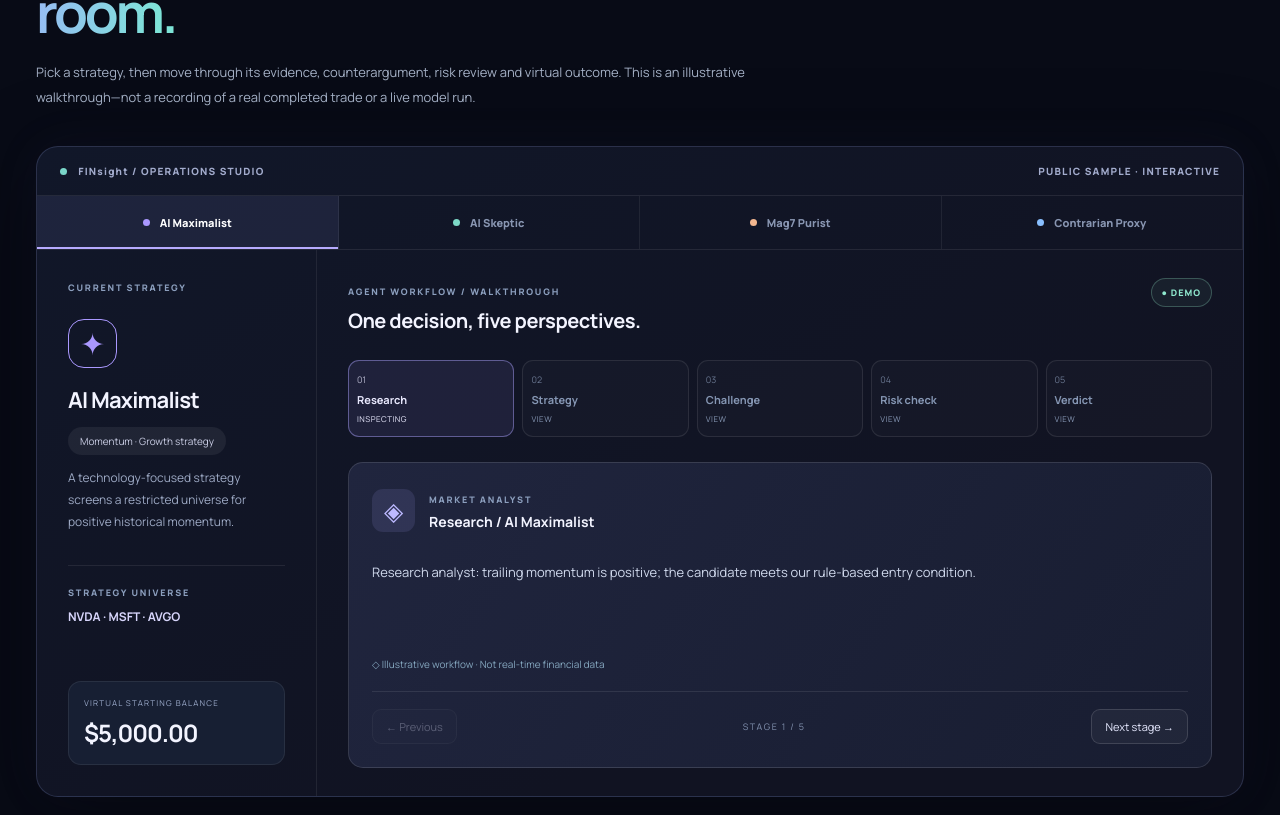
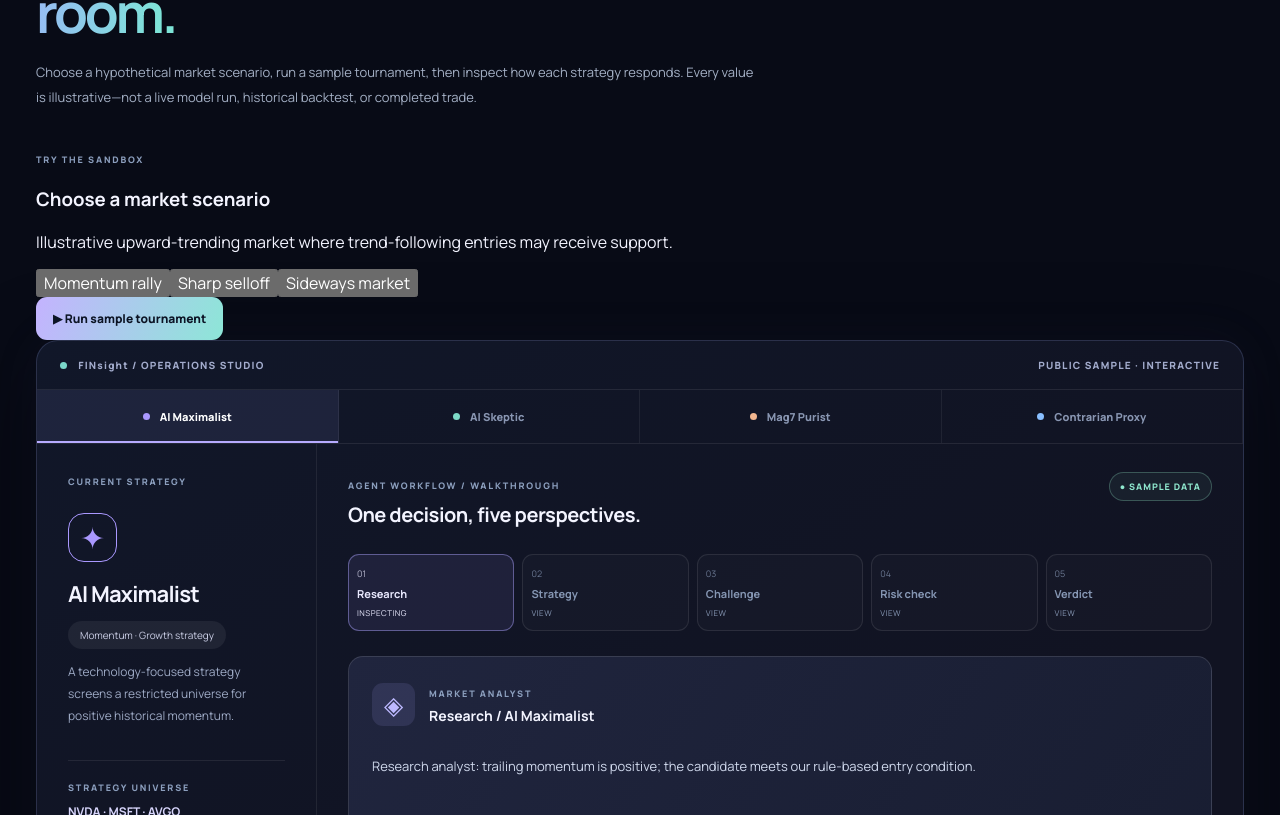
Before and after one commit to SaiRah47/finsight-ai, a Next.js app: page /showcase in a window 1280 px wide. Shown: the part 1125-1940 px from the top of the page. Built offline with nearby package versions, Linux system fonts and the light colour scheme.

Commit message:
feat(showcase): add sample market scenarios and interactive virtual tournament

```diff
--- a/app/showcase/PublicShowcase.tsx
+++ b/app/showcase/PublicShowcase.tsx
@@ -45,9 +45,18 @@ const architecture=[
  {number:'05',name:'Evaluation',desc:'Historical equity curves, drawdown, volatility, Sharpe, and SPY-relative comparisons.'},
  {number:'06',name:'Persistence & observability',desc:'Supabase versioned source snapshots, run history, debates, and traceable decisions.'}
 ];
+const scenarios=[
+ {id:'momentum',name:'Momentum rally',label:'Broad momentum',detail:'Illustrative upward-trending market where trend-following entries may receive support.',adjustments:[8.4,3.1,6.2,1.8]},
+ {id:'selloff',name:'Sharp selloff',label:'High volatility',detail:'Illustrative risk-off market with higher drawdown pressure and defensive trade-offs.',adjustments:[-12.6,-3.8,-10.9,-6.1]},
+ {id:'sideways',name:'Sideways market',label:'Range-bound',detail:'Illustrative sideways regime that challenges trend-following strategies.',adjustments:[-2.3,1.4,-1.2,2.8]}
+] as const;
 const representative=[{symbol:'NVDA',change:'+7.3%',tone:'up'},{symbol:'PG',change:'+2.1%',tone:'up'},{symbol:'SPY',change:'+4.5%',tone:'up'}];
 export default function PublicShowcase(){
  const [selected,setSelected]=useState(0),[stage,setStage]=useState(0),[view,setView]=useState<'workflow'|'architecture'|'scorecard'>('workflow'),[copied,setCopied]=useState(false);
+ const [scenario,setScenario]=useState(0),[hasRun,setHasRun]=useState(false);
+ const sample=scenarios[scenario];
+ const results=agents.map((a,i)=>({name:a.name,value:5000*(1+sample.adjustments[i]/100),change:sample.adjustments[i],color:a.color})).sort((a,b)=>b.value-a.value);
+ const selectedResult=results.find(r=>r.name===agents[selected].name)!;
  const active=agents[selected];
  async function share(){
   const url=window.location.origin+'/showcase';
@@ -72,7 +81,7 @@ export default function PublicShowcase(){
      <h1>Meet the AI agents.<br/><em>Watch them disagree.</em><br/>See what the data says.</h1>
      <p>FinSight AI is an evidence-first market intelligence system and a simulation-only laboratory for competing investment strategies. Explore the architecture, inspect an agent debate, and see how virtual decisions are evaluated—without an account.</p>
      <div className={styles.heroActions}><a href="#experience" className={styles.primaryButton}>Explore interactive demo <span>↘</span></a><a href="#architecture" className={styles.outlineButton}>See how it works</a></div>
-     <div className={styles.heroFoot}><span>PRIVATE PRODUCTION WORKSPACE</span><i/> <span>PUBLIC SANDBOX PREVIEW</span><i/><span>ZERO REAL TRADING</span></div>
+     <div className={styles.heroFoot}><span>PRIVATE PRODUCTION WORKSPACE</span><i/> <span>ISOLATED INTERACTIVE SAMPLE</span><i/><span>ZERO REAL TRADING</span></div>
     </div>
     <div className={styles.heroVisual} aria-label="Illustrative multi-agent orchestration visualization">
       <div className={styles.haloOne}/><div className={styles.haloTwo}/>
@@ -90,8 +99,20 @@ export default function PublicShowcase(){
     <div><strong>100%</strong><span>Simulation-only</span></div>
    </div>
    <section id="experience" className={styles.experience}>
-    <div className={styles.sectionIntro}><span className={styles.sectionKicker}>01 / THE EXPERIENCE</span><h2>A window into the <em>decision room.</em></h2><p>Pick a strategy, then move through its evidence, counterargument, risk review and virtual outcome. This is an illustrative walkthrough—not a recording of a real completed trade or a live model run.</p></div>
-    <div className={styles.demoFrame}>
+    <div className={styles.sectionIntro}><span className={styles.sectionKicker}>01 / THE EXPERIENCE</span><h2>A window into the <em>decision room.</em></h2><p>Choose a hypothetical market scenario, run a sample tournament, then inspect how each strategy responds. Every value is illustrative—not a live model run, historical backtest, or completed trade.</p></div>
+    <div className={styles.scenarioPanel}>
+      <div><span className={styles.fieldLabel}>TRY THE SANDBOX</span><h3>Choose a market scenario</h3><p>{sample.detail}</p></div>
+      <div className={styles.scenarioActions}>
+       <div className={styles.scenarioPicker} role="group" aria-label="Sample market scenario">{scenarios.map((s,i)=><button key={s.id} type="button" aria-pressed={scenario===i} className={scenario===i?styles.scenarioActive:''} onClick={()=>{setScenario(i);setHasRun(false);setStage(0)}}>{s.name}</button>)}</div>
+       <button type="button" className={styles.primaryButton} onClick={()=>{setHasRun(true);setStage(4)}}>▶ Run sample tournament</button>
+      </div>
+     </div>
+     {hasRun&&<section className={styles.tournamentResult} aria-live="polite" aria-label="Illustrative tournament results">
+      <div className={styles.tournamentHeading}><div><span className={styles.fieldLabel}>SANDBOX RESULTS · {sample.label.toUpperCase()}</span><h3>Four strategies. One hypothetical market.</h3></div><span className={styles.samplePill}>ILLUSTRATIVE ONLY</span></div>
+      <div className={styles.resultGrid}>{results.map((r,i)=><button type="button" key={r.name} onClick={()=>{setSelected(agents.findIndex(a=>a.name===r.name));setStage(4)}} className={styles.resultCard}><span>#{i+1} · {r.name}</span><strong style={{color:r.color}}>${r.value.toLocaleString('en-US',{minimumFractionDigits:2,maximumFractionDigits:2})}</strong><small>{r.change>=0?'+':''}{r.change.toFixed(1)}% simulated</small></button>)}</div>
+      <p>These scenario outcomes are invented educational examples, not predicted returns or results generated by the production engine. Change the scenario to reset the experiment.</p>
+     </section>}
+     <div className={styles.demoFrame}>
      <div className={styles.demoTopbar}><span><i className={styles.demoLight}/> FINsight / OPERATIONS STUDIO</span><span>PUBLIC SAMPLE · INTERACTIVE</span></div>
      <div className={styles.strategyTabs} role="tablist" aria-label="Choose strategy">{agents.map((a,i)=><button key={a.id} role="tab" aria-selected={selected===i} onClick={()=>{setSelected(i);setStage(0)}} className={selected===i?styles.activeTab:''}><span style={{background:a.color}} className={styles.tabDot}/>{a.name}</button>)}</div>
      <div className={styles.demoBody}>
@@ -101,10 +122,10 @@ export default function PublicShowcase(){
        <h3>{active.name}</h3><span className={styles.tag}>{active.tag} · {active.role}</span>
        <p>{active.thesis}</p>
        <div className={styles.profileDivider}/><span className={styles.fieldLabel}>STRATEGY UNIVERSE</span><strong className={styles.universe}>{active.symbol}</strong>
-       <div className={styles.cashBar}><span>VIRTUAL STARTING BALANCE</span><b>$5,000.00</b></div>
+       <div className={styles.cashBar}><span>{hasRun?'ILLUSTRATIVE ENDING BALANCE':'VIRTUAL STARTING BALANCE'}</span><b>{hasRun?selectedResult.value.toLocaleString('en-US',{style:'currency',currency:'USD'}):'$5,000.00'}</b></div>
       </aside>
       <div className={styles.flowPanel}>
-       <div className={styles.flowHeading}><div><span className={styles.fieldLabel}>AGENT WORKFLOW / WALKTHROUGH</span><h3>One decision, five perspectives.</h3></div><span className={styles.fakeLive}>● DEMO</span></div>
+       <div className={styles.flowHeading}><div><span className={styles.fieldLabel}>AGENT WORKFLOW / WALKTHROUGH</span><h3>One decision, five perspectives.</h3></div><span className={styles.fakeLive}>● SAMPLE DATA</span></div>
        <div className={styles.stageList}>{stages.map((s,i)=><button key={s.name} className={stage===i?styles.currentStage:''} onClick={()=>setStage(i)} aria-current={stage===i?'step':undefined}><span>{String(i+1).padStart(2,'0')}</span><b>{s.name}</b><small>{i===stage?'INSPECTING':i<stage?'REVIEWED':'VIEW'}</small></button>)}</div>
        <div className={styles.debateCard}><div className={styles.debateTop}><span className={styles.roleIcon}>{['◈','✦','◇','⬡','✓'][stage]}</span><div><span className={styles.fieldLabel}>{stages[stage].who.toUpperCase()}</span><h4>{stages[stage].name} / {active.name}</h4></div></div>
        <p>{[active.stance,active.stance,active.challenge,active.guardrail,active.decision][stage]}</p><div className={styles.evidenceTag}>◇ Illustrative workflow · Not real-time financial data</div>
@@ -124,6 +145,7 @@ export default function PublicShowcase(){
     </div><div className={styles.scoreCopy}><span className={styles.sectionKicker}>03 / ENGINEERING PRINCIPLES</span><h2>Transparent by design.<br/><em>Tested by construction.</em></h2><p>FinSight separates research evidence from model output, separates historical replay from forward-paper simulation, and keeps owner-only production data behind authentication and database row-level security.</p><div className={styles.featureGrid}><span>✓ Next-session replay fills</span><span>✓ No lookahead signals</span><span>✓ Audit history</span><span>✓ Source freshness checks</span><span>✓ Independent virtual cash</span><span>✓ Risk-based abstention</span></div></div>
    </section>
    <section className={styles.cta}><div><span className={styles.sectionKicker}>THE TAKEAWAY</span><h2>An engineering laboratory for<br/><em>explainable AI decisions.</em></h2><p>Built to explore agent orchestration, backend reliability, structured evidence, and reproducible strategy evaluation. The public tour uses hardcoded illustrative content and does not query owner-only APIs.</p></div><div className={styles.ctaActions}><button onClick={()=>void share()} className={styles.primaryButton}>{copied?'Link copied ✓':'Share this project ↗'}</button><Link className={styles.outlineButton} href="/">Private workspace sign-in</Link></div></section>
+   <div className={styles.techStack}><span className={styles.fieldLabel}>BUILT WITH</span><p>Next.js · React · TypeScript · Supabase · PostgreSQL · Vercel · Multi-agent orchestration · SEC EDGAR · Twelve Data</p></div>
    <footer className={styles.footer}><span>✦ FINSIGHT AI <small>PERSONAL SOFTWARE ENGINEERING PROJECT</small></span><span>Public demo data only · No account access · No real-money trading</span><a href="#experience">Back to demo ↑</a></footer>
   </div>
  </main>;
```
